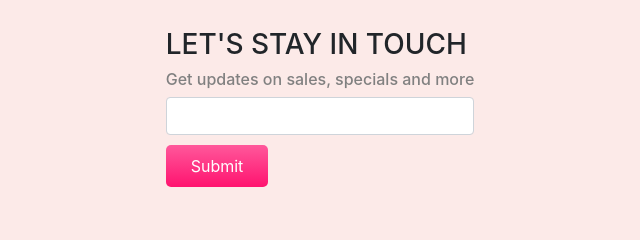
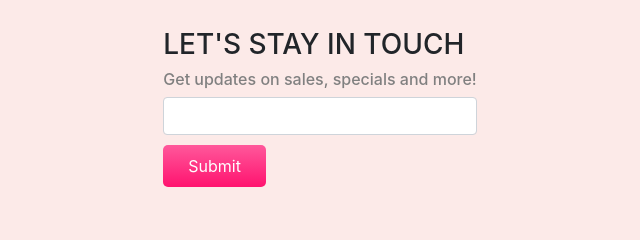
Before and after one commit to mhgitrepo/panda-commerce, a plain HTML site: page index.html in a window 1280 px wide. Shown: the part 2297-2537 px from the top of the page, 320-960 px from the left. Drawn offline with nearby package versions, Linux system fonts and the light colour scheme.

Commit message:
Final Design Updated.

```diff
--- a/index.html
+++ b/index.html
@@ -198,7 +198,7 @@
 <div class="container orange-bg d-flex justify-content-center align-items-center" id="subscribe">
   <div>
     <h3>LET'S STAY IN TOUCH</h3>
-    <h6>Get updates on sales, specials and more</h6>
+    <h6>Get updates on sales, specials and more!</h6>
     <input class="form-control" type="text">
     <button class="buy-now-button btn-margin">Submit</button>
   </div>
```
